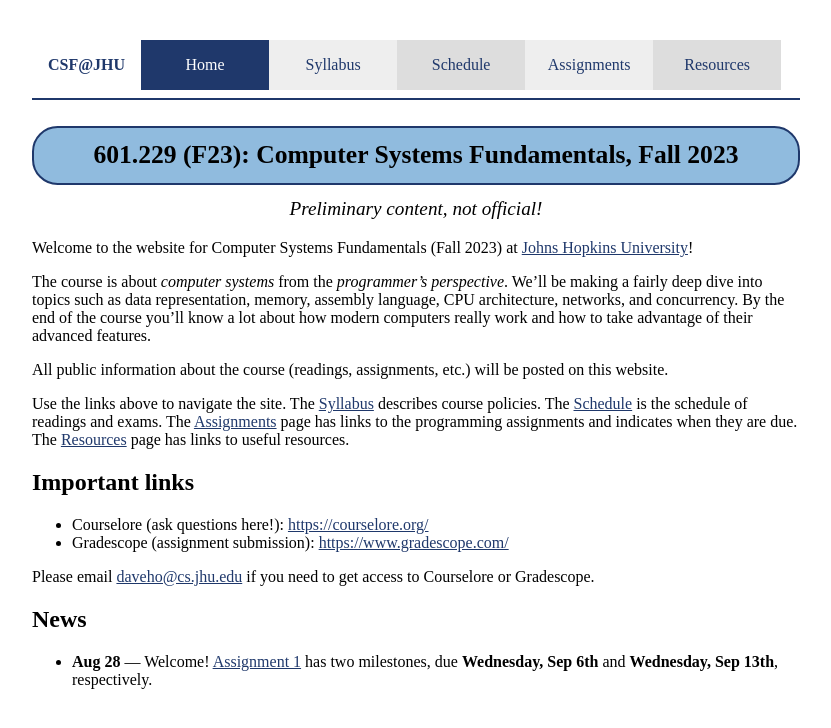
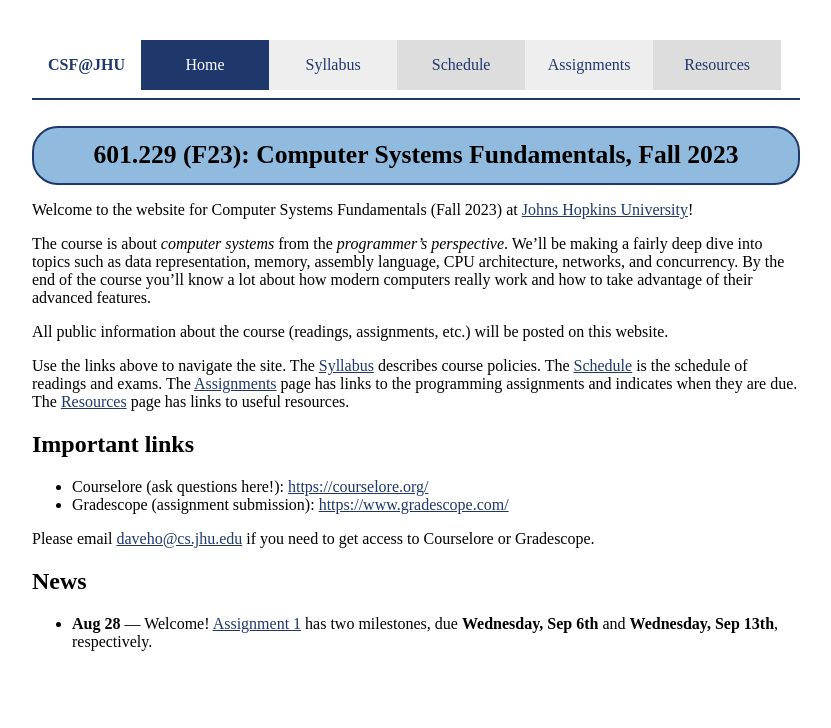
Before and after one commit to jhucsf/fall2023, a Jekyll site: the page built from index.md, in a window 1280 px wide. Shown: the top 728 px of the page, without its empty margins (224-1055 px from the left). Built offline with Jekyll 4.4.1, drawn with Linux system fonts in a browser that asks for light colours.

Commit message:
make official

```diff
--- a/_layouts/default.html
+++ b/_layouts/default.html
@@ -27,10 +27,6 @@
 
     <div id="pageTitle">{{site.coursename}}: {{page.title}}</div>
 
-    <div style="text-align: center; font-size: 120%; font-style: italic; margin-bottom: 1em;">
-      Preliminary content, not official!
-    </div>
-
     {{content}}
 
     <div id="footer"></div>
```
Also changed, not shown: other parts of _layouts/default.html (+0 -4 lines), _layouts/mathjax.html (+0 -8 lines).
